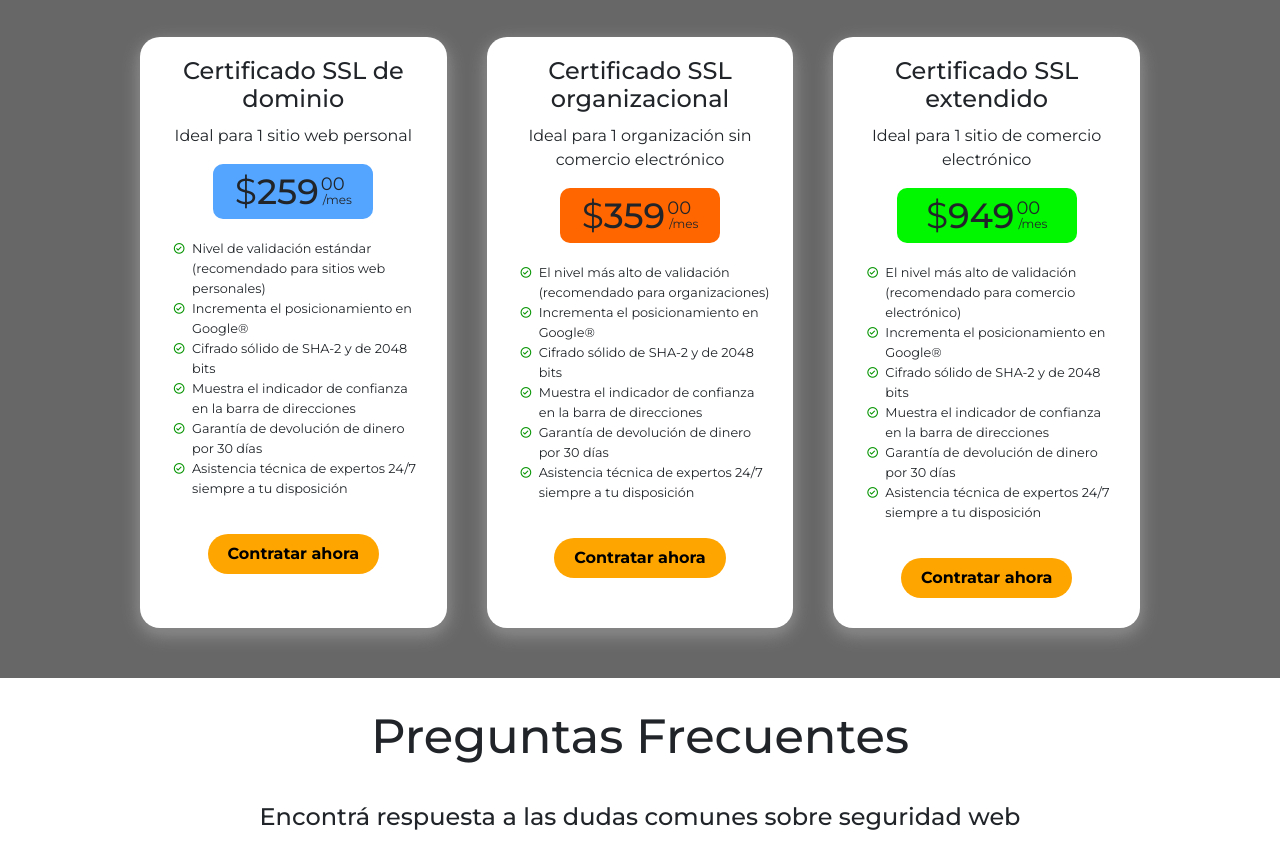
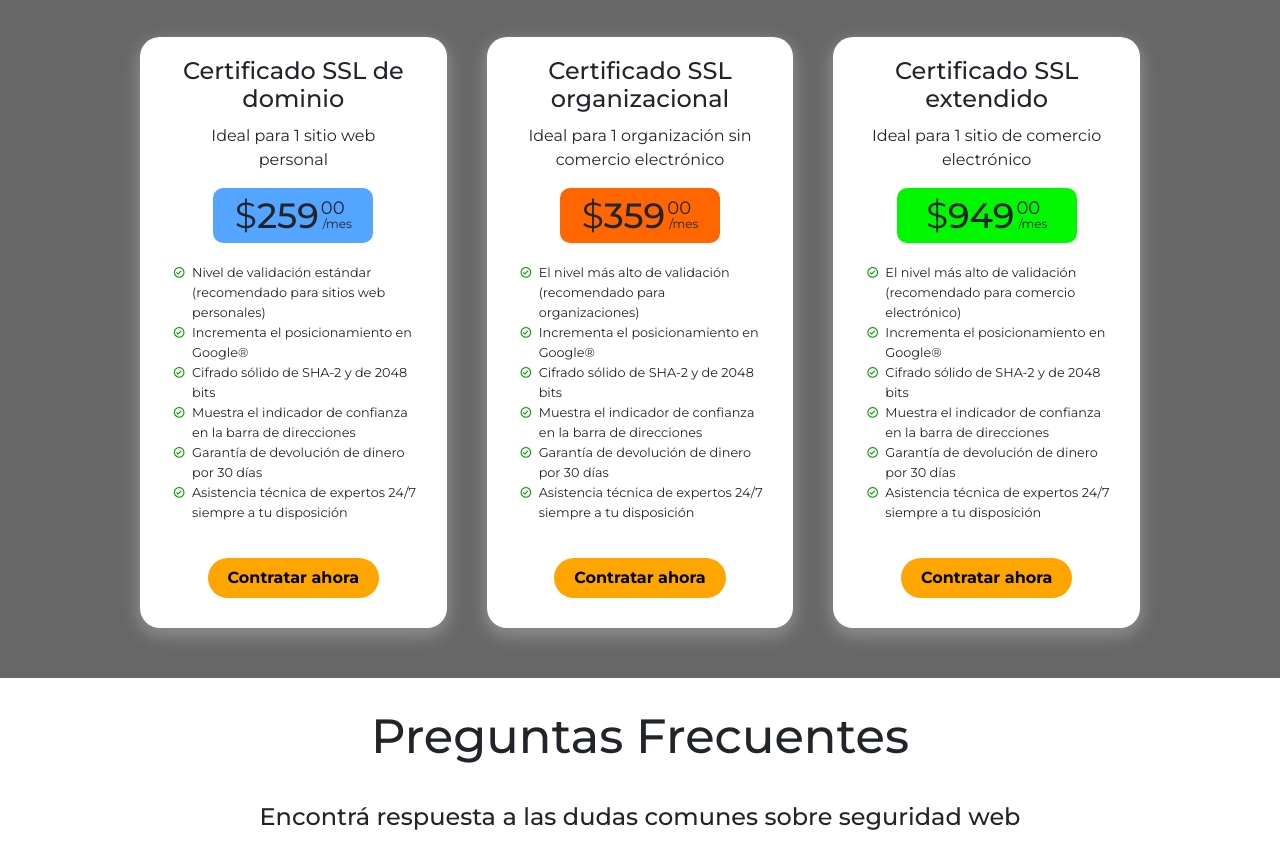
Before and after one commit to gonzalogilparicio/dev-hosting, a website: page pages/seguridadweb.html in a window 1280 px wide. Shown: the part 1100-1968 px from the top of the page. Drawn offline with nearby package versions, Linux system fonts and the light colour scheme.

Commit message:
minor fixes

```diff
--- a/pages/seguridadweb.html
+++ b/pages/seguridadweb.html
@@ -153,7 +153,8 @@
                 <!-- card 1 -->
                 <article class="main__seguridadweb__section2__cards__card">
                     <h3>Certificado SSL de dominio</h3>
-                    <p>Ideal para 1 sitio web personal
+                    <p>Ideal para 1 sitio web <span
+                            class="main__seguridadweb__section2__cards__card__ssldominio">personal</span>
                     </p>
                     <div class="main__seguridadweb__section2__cards__card__value--lightblue">
                         <span class="main__seguridadweb__section2__cards__card__value__currency__symbol">$</span><span
@@ -191,7 +192,9 @@
                     </div>
                     <ul class="bx-ul">
                         <li><i class="bx bx-check-circle"></i>El nivel más alto de validación (recomendado para
-                            organizaciones)</li>
+                            <span
+                                class="main__seguridadweb__section2__cards__card__sslorganizacional">organizaciones)</span>
+                        </li>
                         <li><i class="bx bx-check-circle"></i>Incrementa el posicionamiento en Google®</li>
                         <li><i class="bx bx-check-circle"></i>Cifrado sólido de SHA-2 y de 2048 bits</li>
                         <li><i class="bx bx-check-circle"></i>Muestra el indicador de confianza en la barra de
@@ -398,7 +401,8 @@
                             <span> Para renovarlo de forma manual, tenés que crear una solicitud de firma de certificado
                                 (CSR) nueva, completar el formulario e instalar la última versión.</span>
 
-                            <span>En Dev Hosting, no es necesario hacerlo manualmente, puesto que brindamos una función de
+                            <span>En Dev Hosting, no es necesario hacerlo manualmente, puesto que brindamos una función
+                                de
                                 renovación automática.</span>
                         </div>
                     </div>
--- a/scss/components/_mediaqueries.scss
+++ b/scss/components/_mediaqueries.scss
@@ -63,6 +63,8 @@
   .main__contact {
 
     &__section1 {
+      background-image: none;
+      background-color: rgb(31, 31, 31);
       display: flex;
       flex-direction: column;
       background-size: contain;
--- a/scss/pages/_contacto.scss
+++ b/scss/pages/_contacto.scss
@@ -6,6 +6,7 @@
   &__section1 {
     background-image: url(../assets/images/backgroundcontacto.jpg);
     background-size: cover;
+    background-repeat: no-repeat;
 
     &__text {
       text-align: center;
--- a/scss/pages/_seguridadweb.scss
+++ b/scss/pages/_seguridadweb.scss
@@ -105,6 +105,14 @@
           }
         }
 
+        &__ssldominio {
+          display: block;
+        }
+
+        &__sslorganizacional {
+          display: block;
+        }
+
         &__value--lightblue {
           background-color: #54A5FF;
           border-radius: 10px;
```
Also changed, not shown: css/stylesass.css.
